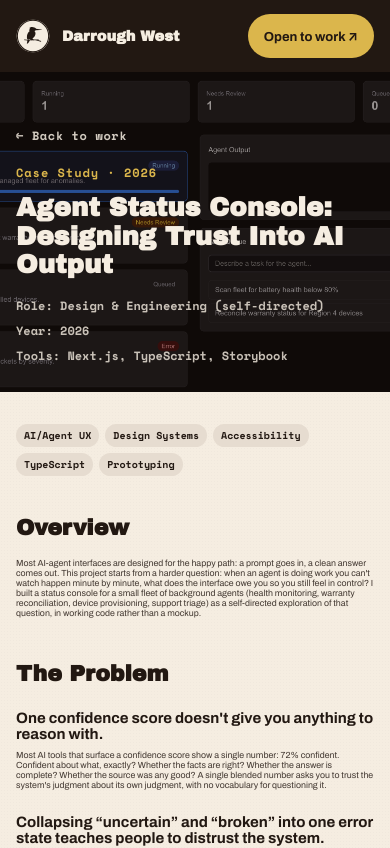
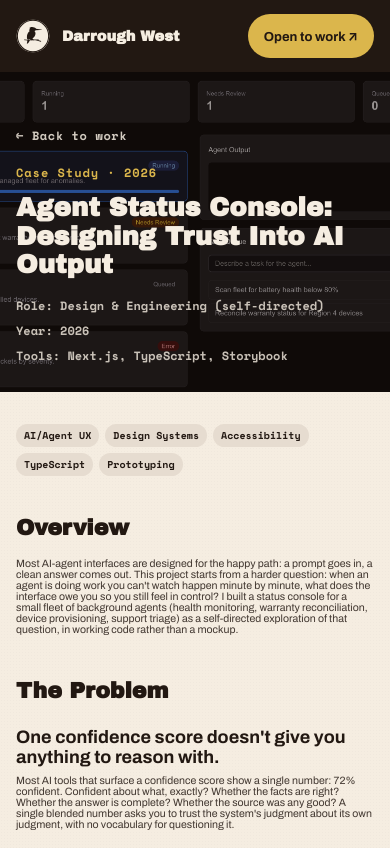
Before and after one commit to darroughw/freelancer, a Next.js app: page /work/agent-console in a window 390 px wide. Shown: the top 848 px of the page. Built offline with nearby package versions, Linux system fonts and the light colour scheme.

Commit message:
WCAG compliance check and updates

```diff
--- a/app/globals.scss
+++ b/app/globals.scss
@@ -17,6 +17,20 @@
 
 body {
   margin: 0;
+}
+
+// Reserve room for the sticky header and (on the home page) the fixed
+// bottom nav so keyboard focus scrolled to by Tab or an in-page anchor
+// never lands fully hidden underneath either — WCAG 2.2 SC 2.4.11.
+html {
+  scroll-padding-top: 88px;
+  scroll-padding-bottom: 78px;
+}
+
+@media (max-width: 640px) {
+  html {
+    scroll-padding-bottom: 118px;
+  }
 }
 
 * {
--- a/app/styles/_case-study.scss
+++ b/app/styles/_case-study.scss
@@ -145,13 +145,13 @@
 }
 
 .case-subheading {
-  font: 700 $scale-paper-base $paper-font;
+  font: 700 $scale-paper-lg $paper-font;
   margin: 24px 0 8px;
   color: $ink;
 }
 
 .case-paragraph {
-  font: 400 $scale-paper-base/1.7 $paper-font;
+  font: 400 $scale-paper-lg/1.7 $paper-font;
   color: color-mix(in oklch, $ink 85%, transparent);
   margin: 0 0 16px;
 
@@ -167,7 +167,7 @@
   display: flex;
   flex-direction: column;
   gap: 10px;
-  font: 400 $scale-paper-base/1.6 $paper-font;
+  font: 400 $scale-paper-lg/1.6 $paper-font;
   color: color-mix(in oklch, $ink 85%, transparent);
 }
 
```
